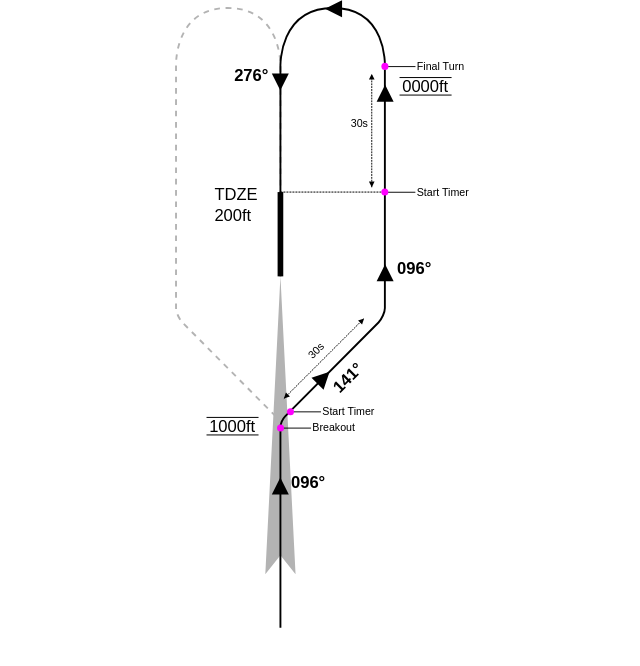
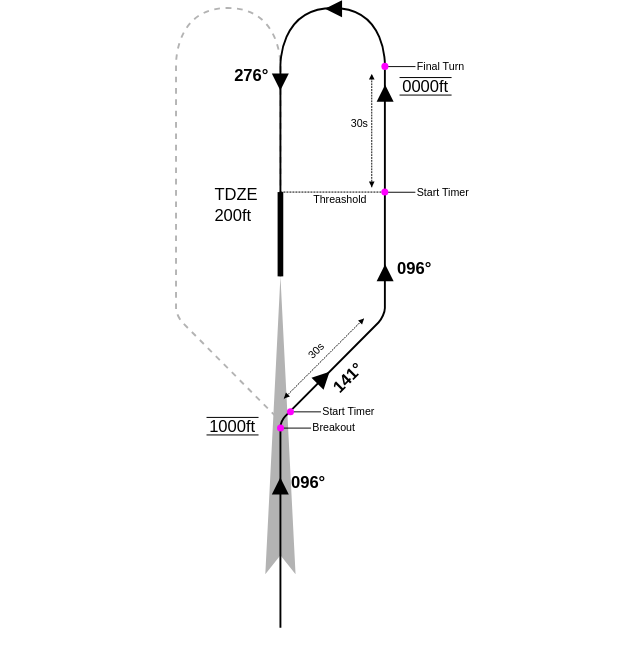
Before and after one commit to bjoernffm/circling-approach, a React (Create React App) app: page / in a window 1280 px wide. Shown: the top 666 px of the page, without its empty margins (360-1000 px from the left). Built offline with nearby package versions, Linux system fonts and the light colour scheme.

Commit message:
Aufgeräumt

```diff
--- a/src/AltitudeText.js
+++ b/src/AltitudeText.js
@@ -3,14 +3,14 @@ import { mainTextStyle, altitudePathStyle } from "./styles";
 function AltitudeText({x, y, altitude}) {
     x = parseFloat(x);
     y = parseFloat(y);
-    const distx = 6.780663000000004;
-    const distyDown = -0.7093800000000101;
-    const distyUp = 3.927500000000009;
+    const pathOffsetX = 6.780663000000004;
+    const pathOffsetYDown = -0.7093800000000101;
+    const pathOffsetYUp = 3.927500000000009;
 
     return (
         <g>
-            <path style={altitudePathStyle} d={`M ${x - distx},${y - distyUp} h 13.76461`} />
-            <path style={altitudePathStyle} d={`M ${x - distx},${y - distyDown} h 13.76461`} />
+            <path style={altitudePathStyle} d={`M ${x - pathOffsetX},${y - pathOffsetYUp} h 13.76461`} />
+            <path style={altitudePathStyle} d={`M ${x - pathOffsetX},${y - pathOffsetYDown} h 13.76461`} />
             <text xmlSpace="preserve" style={mainTextStyle} x={x} y={y}>
                 <tspan style={{textAlign:"center",textAnchor:"middle"}}>{altitude}ft</tspan>
             </text>
--- a/src/Chart.js
+++ b/src/Chart.js
@@ -5,42 +5,40 @@ import { localizerStyle, alternatePathStyle, activePathStyle, runwayStyle, dashe
 import TextPointer from "./TextPointer";
 import TimerPath from "./TimerPath";
 import Triangle from "./Triangle";
+import InfoText from "./InfoText";
 
 function Chart({course}) {
   return (
     <svg width="104.492mm" height="166.065mm" viewBox="0 0 104.492 166.065" version="1.1" id="svg6132" xmlns="http://www.w3.org/2000/svg">
-        <defs id="defs6129" />
+        <defs />
 
-        <g id="layer1">
-            <g id="g5889" transform="translate(-97.702461,-16.518505)">
+        <g>
+            <g transform="translate(-97.702461,-16.518505)">
                 <path
                     style={alternatePathStyle}
-                    d="m 148.71227,126.69248 -24.70958,-24.84926 c 0,0 -0.62278,-0.64723 -1.17559,-1.84231 -0.5528,-1.195079 -0.51115,-2.137849 -0.51115,-2.137849 V 33.962899 c 0,0 -0.58417,-15.33458 13.6991,-15.33458 14.28327,0 13.93632,15.33458 13.93632,15.33458 v 55.678542"
-                    id="path42-9-5" />
+                    d="m 148.71227,126.69248 -24.70958,-24.84926 c 0,0 -0.62278,-0.64723 -1.17559,-1.84231 -0.5528,-1.195079 -0.51115,-2.137849 -0.51115,-2.137849 V 33.962899 c 0,0 -0.58417,-15.33458 13.6991,-15.33458 14.28327,0 13.93632,15.33458 13.93632,15.33458 v 55.678542" />
                 <g id="g8875-6" transform="translate(48.94013,-61.543539)">
                     <path
                         style={localizerStyle}
-                        d="M 101,151.18498 97,230 101,224.98343 105,230 Z"
-                        id="path1087-7" />
+                        d="M 101,151.18498 97,230 101,224.98343 105,230 Z" />
                     <path
                         style={activePathStyle}
-                        d="m 101,244.12656 v -52.8218 c 0,0 0.005,-0.90965 0.33562,-1.69356 0.33083,-0.78392 0.90348,-1.37519 0.90348,-1.37519 l 24.70958,-24.84925 c 0,0 0.62278,-0.64723 1.17559,-1.84231 0.5528,-1.19508 0.51115,-2.13785 0.51115,-2.13785 V 95.506438 c 0,0 0.58417,-15.334579 -13.6991,-15.334579 C 100.65305,80.171859 101,95.506438 101,95.506438 v 55.678542"
-                        id="path42-7" />
+                        d="m 101,244.12656 v -52.8218 c 0,0 0.005,-0.90965 0.33562,-1.69356 0.33083,-0.78392 0.90348,-1.37519 0.90348,-1.37519 l 24.70958,-24.84925 c 0,0 0.62278,-0.64723 1.17559,-1.84231 0.5528,-1.19508 0.51115,-2.13785 0.51115,-2.13785 V 95.506438 c 0,0 0.58417,-15.334579 -13.6991,-15.334579 C 100.65305,80.171859 101,95.506438 101,95.506438 v 55.678542" />
                     <path
                         style={runwayStyle}
-                        d="m 101,128.879 v 22.30598"
-                        id="path157-4" />
+                        d="m 101,128.879 v 22.30598" />
                     <path
                         style={dashedConnectorStyle}
-                        d="m 101,128.879 h 27.37233"
-                        id="path3352-2" />
+                        d="m 101,128.879 h 27.37233" />
                     <AltitudeText x="88.225189" y="192.43329" altitude="1000" />
                     <AltitudeText x="139.30057" y="102.50824" altitude="0000"/>
                     <TdzeText x="83.527054" y="131.0369" altitude="200" />
                     <CourseText x="131.85316" y="150.466" course={course} />
                     <CourseText x="97.810265" y="99.561417" course={(parseInt(course)+180)} align="end" />
-                    <CourseText x="-41.847809" y="211.38739" course={(parseInt(course)+45)} align="center" rotate="-45" />
+                    <CourseText x="-41.847809" y="211.38739" course={(parseInt(course)+45)} align="center" rotationDeg="-45" />
                     <CourseText x="103.79466" y="207.09641" course={course} />
+                    <InfoText x="11.65569" y="127.879" text="Abeam" />
+                    <InfoText x="109.65569" y="131.879" text="Threashold" />
 
                     <TextPointer x="103.65569" y="186.98039" text="Start Timer" />
                     <TextPointer x="128.64665" y="95.626556" text="Final Turn" />
--- a/src/CourseText.js
+++ b/src/CourseText.js
@@ -26,9 +26,9 @@ const alignToAnchor = {
     end: "end"
 }
 
-function CourseText({x, y, course, align = "start", rotate="0"}) {
+function CourseText({x, y, course, align = "start", rotationDeg="0"}) {
     return (
-        <text xmlSpace="preserve" style={mainTextStyle} x={x} y={y} transform={"rotate("+rotate+")"}>
+        <text xmlSpace="preserve" style={mainTextStyle} x={x} y={y} transform={"rotate("+rotationDeg+")"}>
             <tspan style={{fontWeight:"bold", textAlign: align, textAnchor: alignToAnchor[align]}}>
                 {formatCourse(course)}°
             </tspan>
--- a/src/InfoText.js
+++ b/src/InfoText.js
@@ -6,9 +6,9 @@ const alignToAnchor = {
     end: "end"
 }
 
-function InfoText({x, y, text, align = "start", rotate="0"}) {
+function InfoText({x, y, text, align = "start", rotationDeg="0"}) {
     return (
-        <text xmlSpace="preserve" style={infoTextStyle} x={x} y={y} transform={"rotate("+rotate+")"}>
+        <text xmlSpace="preserve" style={infoTextStyle} x={x} y={y} transform={"rotate("+rotationDeg+")"}>
             <tspan style={{textAlign: align, textAnchor: alignToAnchor[align]}}>
                 {text}
             </tspan>
--- a/src/TextPointer.js
+++ b/src/TextPointer.js
@@ -4,16 +4,16 @@ import InfoText from "./InfoText"
 function TextPointer ({x, y, text}) {
     x = parseFloat(x);
     y = parseFloat(y);
-    const pathx = 0.07746000000000208;
-    const pathy = -0.05164999999999509;
-    const distxText = 8.423359999999988;
-    const distyText = 0.91992;
+    const pathOffsetX = 0.07746000000000208;
+    const pathOffsetY = -0.05164999999999509;
+    const textOffsetX = 8.423359999999988;
+    const textOffsetY = 0.91992;
 
     return(
         <g>
-            <path style={textPointerPath} d={`M ${x - pathx},${y - pathy} h 8.15821`} />
+            <path style={textPointerPath} d={`M ${x - pathOffsetX},${y - pathOffsetY} h 8.15821`} />
             <circle style={textPointerCircle} cx={x} cy={y} r="0.92941582" />
-            <InfoText x={x + distxText} y={y + distyText} text={text} />
+            <InfoText x={x + textOffsetX} y={y + textOffsetY} text={text} />
         </g>
     );
 }
--- a/src/TimerPath.js
+++ b/src/TimerPath.js
@@ -38,7 +38,7 @@ function TimerPath ({x, y, text, align, rotationDeg = 0})
             <path
                 style={timerTriangle}
                 d={`m ${x + adjacentLeg},${y + oppositeLeg} ${triangleX1},${triangleY1} ${triangleX2},${triangleY2} z`} />
-            <InfoText x={textPosX} y={textPosY} text={text} align={align} rotate={textRotate} />
+            <InfoText x={textPosX} y={textPosY} text={text} align={align} rotationDeg={textRotate} />
         </g>
     );
 }
```
